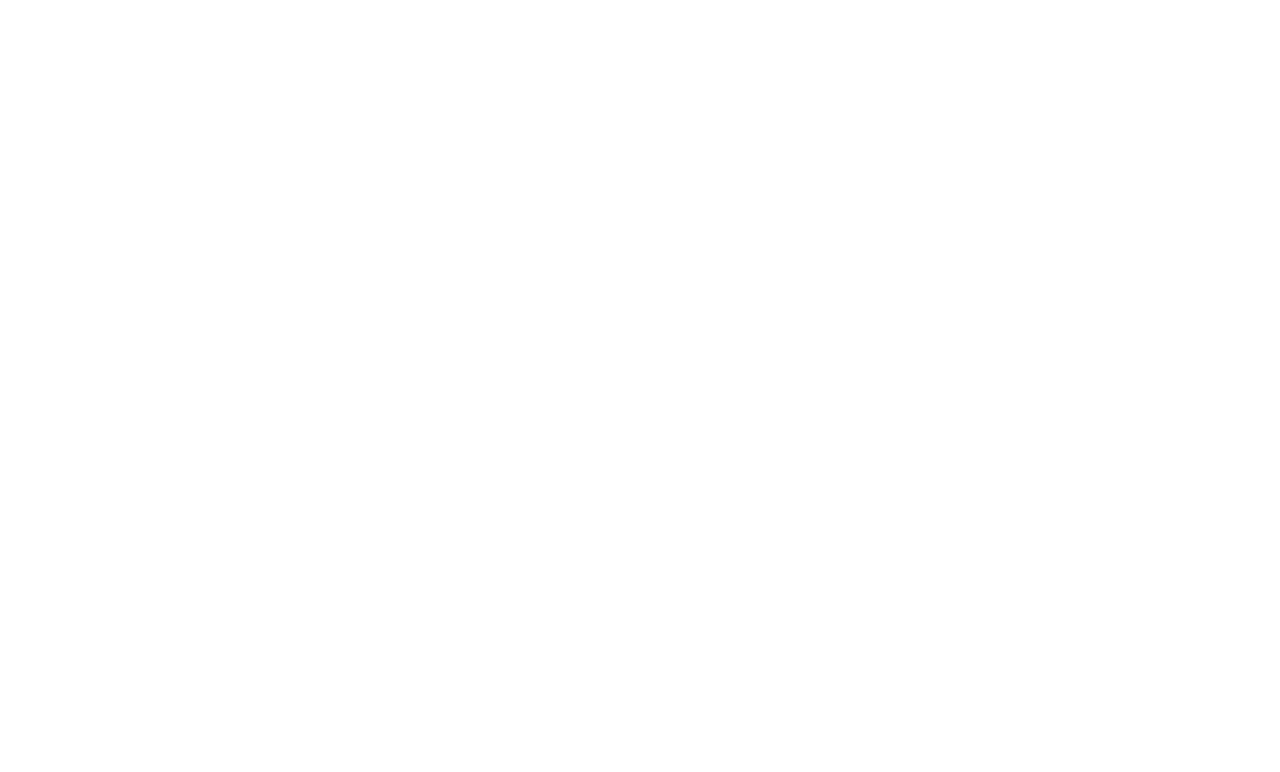
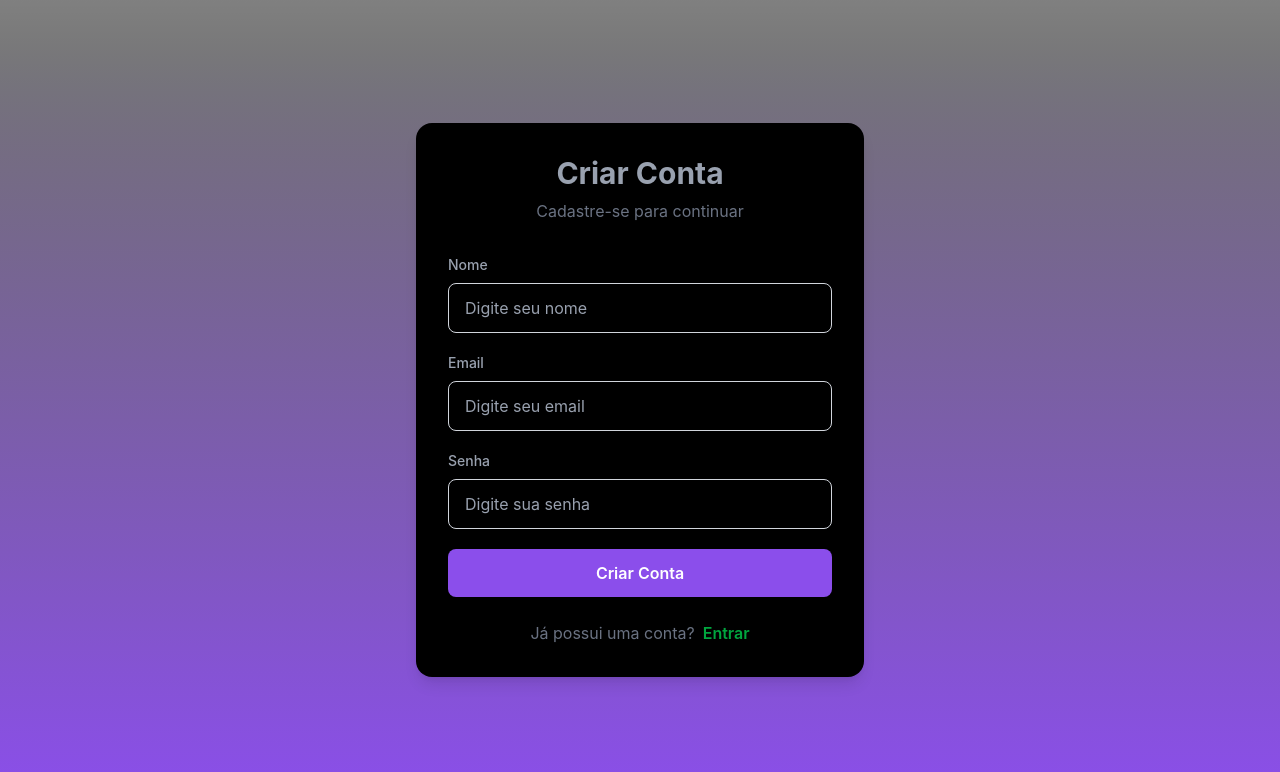
Before and after one commit to AllanFilimaoZita/Meal-Planner-App, a React (Vite) app: page /signup in a window 1280 px wide. Before the commit this address had no page. Shown: the top 772 px of the page. Built offline with nearby package versions, Linux system fonts and the light colour scheme; no server answers.

Commit message:
auth: implementando a navegacao para a home page

```diff
--- a/src/App.jsx
+++ b/src/App.jsx
@@ -1,6 +1,7 @@
 import { BrowserRouter, Routes, Route } from "react-router-dom";
 
 import SignUp from "./pages/SignUp";
+import SignIn from "./pages/SignIn";
 import Onboarding from "./pages/Onboarding";
 import Step1 from './pages/Step1';
 import Step2 from './pages/Step2';
@@ -19,7 +20,8 @@ function App() {
   return (
     <BrowserRouter>
       <Routes>
-        <Route path="/" element={<SignUp />} />
+        <Route path="/" element={<SignIn />} />
+        <Route path="/signup" element={<SignUp />} />
         <Route path="/onboarding" element={<Onboarding />} />
         <Route path="/step1" element={<Step1 />} />
         <Route path="/step2" element={<Step2 />} />
--- /dev/null
+++ b/src/lib/supabase.js
@@ -0,0 +1,6 @@
+import { createClient } from '@supabase/supabase-js'
+
+const supabaseUrl = import.meta.env.VITE_SUPABASE_URL
+const supabasePublishableKey = import.meta.env.VITE_SUPABASE_PUBLISHABLE_KEY
+
+export const supabase = createClient(supabaseUrl, supabasePublishableKey)
--- a/src/pages/SignIn.jsx
+++ b/src/pages/SignIn.jsx
@@ -21,15 +21,26 @@ const SignIn = () => {
 
             <section className="z-20 mx-auto flex w-full max-w-sm flex-col gap-6 px-6 pb-10">
 
-                <Link to={'/home'}  className="bg-black text-white font-bold py-2 px-5 rounded-sm flex items-center justify-center" ><button className="bg-black text-white font-bold py-2 px-5 rounded-sm">Sign Up with email</button></Link>
+                <Link to="/signup" className="bg-black text-white font-bold py-4 px-5 rounded-sm flex items-center justify-center" >
+                    Sign Up with email
+                </Link>
 
                 <Divider />
 
-                <Link to={'/home'}  className="bg-white text-black font-bold py-2 px-5 rounded-sm flex items-center justify-center" ><button className="bg-white text-black font-bold py-2 px-5 rounded-sm flex items-center justify-center gap-3"> <FcGoogle /> Sign Up with Google</button></Link>
+                 <Link to="/home" className="bg-white text-black font-bold py-4 px-5 rounded-sm flex items-center justify-center gap-3" >
+                    <FcGoogle />
+                    Sign Up with Google
+                </Link>
 
-                <Link to={'/home'}  className="bg-white text-black font-bold py-2 px-5 rounded-sm flex items-center justify-center" ><button className="bg-white text-black font-bold py-2 px-5 rounded-sm flex items-center justify-center gap-3"> <AiFillFacebook /> Sign Up with Google</button></Link>
+                <Link to="/home" className="bg-white text-black font-bold py-4 px-5 rounded-sm flex items-center justify-center gap-3" >
+                    <AiFillFacebook />
+                    Sign Up with Facebook
+                </Link>
 
-                <Link to={'/home'}  className="bg-white text-black font-bold py-2 px-5 rounded-sm flex items-center justify-center" ><button className="bg-white text-black font-bold py-2 px-5 rounded-sm flex items-center justify-center gap-3"> <FaApple /> Sign Up with Google</button></Link>
+                <Link to="/home" className="bg-white text-black font-bold py-4 px-5 rounded-sm flex items-center justify-center gap-3" >
+                    <FaApple />
+                    Sign Up with Apple
+                </Link>
 
                 <Login />
 
--- /dev/null
+++ b/src/pages/SignUp.jsx
@@ -0,0 +1,80 @@
+import { Link } from 'react-router-dom';
+import { signUp } from "../services/authService";
+import { useState } from "react";
+import { useNavigate } from "react-router-dom";
+
+export default function SignUp() {
+    const navigate = useNavigate();
+
+    const [name, setName] = useState("");
+    const [email, setEmail] = useState("");
+    const [password, setPassword] = useState("");
+
+    async function handleSubmit(e) {
+        e.preventDefault();
+
+        const { error } = await signUp(name, email, password);
+
+        if (error) {
+            alert(error.message);
+            return;
+        }
+
+        alert("Conta criada com sucesso!");
+
+        setName("");
+        setEmail("");
+        setPassword("");
+
+        navigate("/home");
+    }
+
+    return (
+        <div className="min-h-screen flex items-center justify-center  bg-linear-to-b from-black/50 --tw-gradient-via: #8B4EEB; to-[#8B4EEB] px-6">
+            <div className="w-full max-w-md bg-black rounded-2xl shadow-lg p-8">
+                <h1 className="text-3xl font-bold text-center text-gray-400">Criar Conta</h1>
+
+                <p className="text-center text-gray-500 mt-2">
+                    Cadastre-se para continuar
+                </p>
+
+                <form onSubmit={handleSubmit} className="mt-8 space-y-5">
+                    <div>
+                        <label className="block text-sm font-medium text-gray-400 mb-2">
+                            Nome
+                        </label>
+
+                        <input type="text" placeholder="Digite seu nome" value={name} onChange={(e) => setName(e.target.value)} className="w-full border border-gray-300 rounded-lg px-4 py-3 text-gray-200 focus:outline-none focus:ring-2 placeholder:text-gray-400 focus:ring-purple-300" />
+                    </div>
+
+                    <div>
+                        <label className="block text-sm font-medium text-gray-400 mb-2">
+                            Email
+                        </label>
+
+                        <input type="email" placeholder="Digite seu email" value={email} onChange={(e) => setEmail(e.target.value)} className="w-full border border-gray-300 rounded-lg px-4 py-3 text-gray-200 focus:outline-none focus:ring-2 placeholder:text-gray-400 focus:ring-purple-300" />
+                    </div>
+
+                    <div>
+                        <label className="block text-sm font-medium text-gray-400 mb-2">
+                            Senha
+                        </label>
+
+                        <input type="password" placeholder="Digite sua senha" value={password} onChange={(e) => setPassword(e.target.value)} className="w-full border border-gray-300 rounded-lg px-4 py-3 text-gray-200 focus:outline-none focus:ring-2 placeholder:text-gray-400 focus:ring-purple-300" />
+                    </div>
+
+                    <button type="submit" className="w-full bg-[#8B4EEB] text-white py-3 rounded-lg font-semibold hover:bg-[#8B4EEB]/70 transition">
+                        Criar Conta
+                    </button>
+                </form>
+
+                <p className="text-center text-gray-500 mt-6">
+                    Já possui uma conta?
+                    <Link to="/" className="ml-2 text-green-600 font-semibold hover:underline">
+                        Entrar
+                    </Link>
+                </p>
+            </div>
+        </div>
+    );
+}
--- /dev/null
+++ b/src/services/authService.js
@@ -0,0 +1,30 @@
+import { supabase } from "../lib/supabase";
+
+export async function signUp(name, email, password) {
+  const { data, error } = await supabase.auth.signUp({
+    email,
+    password,
+    options: {
+      data: {
+        full_name: name,
+      },
+    },
+  });
+
+  return { data, error };
+}
+
+export async function SignIn(email, password) {
+  const {data, error} = await supabase.auth.signWithPassword({
+    email,
+    password
+  });
+
+  return (data, error)
+}
+
+export async function SignOut() {
+  const { error }= await supabase.auth.signOut();
+
+  return ((error))
+}
```
